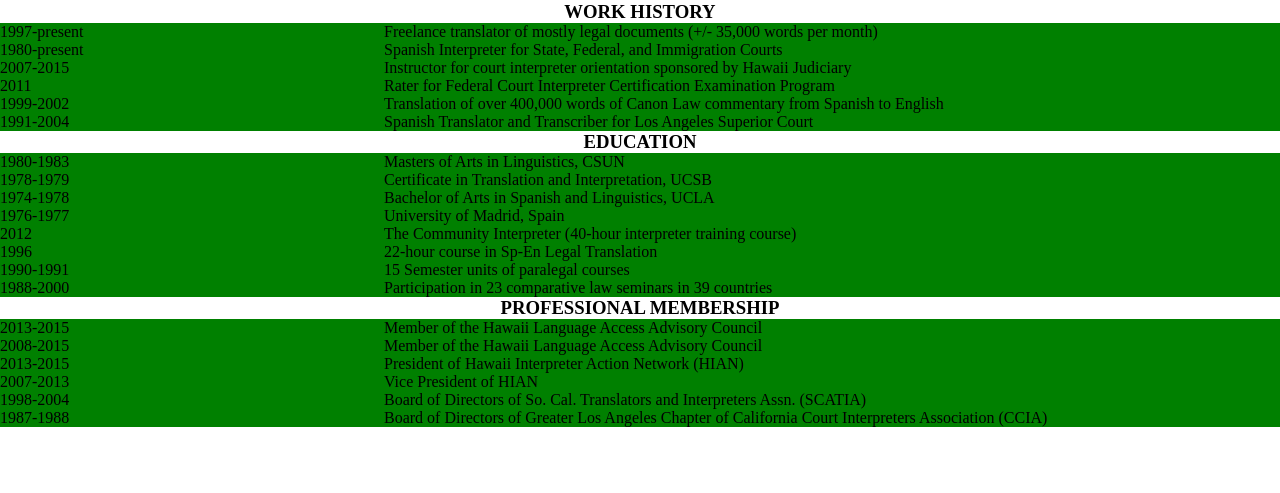
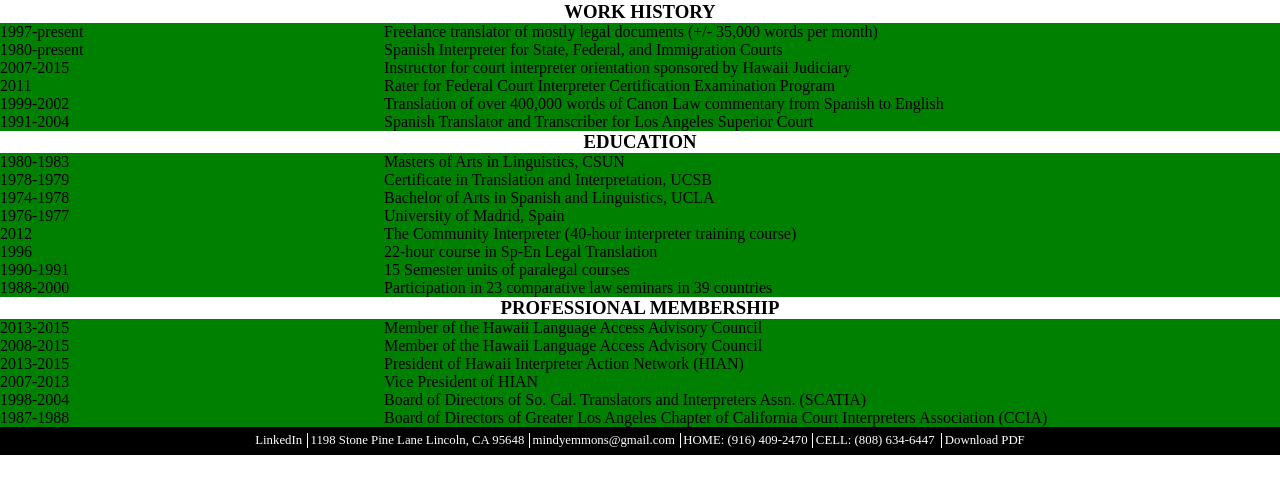
Before and after one commit to jameyia/mindy_emmons, a plain HTML site: page index.html in a window 1280 px wide. Shown: the part 195-688 px from the top of the page. Drawn offline with Linux system fonts and the light colour scheme.

Commit message:
footer added

```diff
--- a/css/base.css
+++ b/css/base.css
@@ -90,6 +90,34 @@ h3 {
 .resume-section li.description {
 	width: 70%;
 }
+
+/* === FOOTER === */
+
+footer {
+	background: #000000;
+	color: #FFFFFF;
+	font-size: 0.8em;
+	text-align: center;
+
+	padding: 0.5em 0;
+}
+
+footer ul {
+	width: 100%;
+	}
+
+footer li {
+	display: inline-block;
+	padding: 0 0.2em;
+	border-left: 1px solid #FFFFFF;
+	margin-left: -1px;
+}
+
+footer li:first-child {
+	border-left: none;
+	margin-left: 0;
+}
+
 @media only screen and (max-width: 44em)
 {
 
--- a/index.html
+++ b/index.html
@@ -69,6 +69,14 @@
 	</main>
 	<footer>
 		<!-- Address, contact, etc -->
+		<ul>
+			<li>LinkedIn</li>
+			<li>1198 Stone Pine Lane Lincoln, CA 95648</li>
+			<li>mindyemmons@gmail.com</li>
+			<li>HOME: (916) 409-2470</li>
+			<li>CELL: (808) 634-6447<li>
+			<li>Download PDF</li>
+		</ul>
 	</footer>
 </body>
 </html>
```
